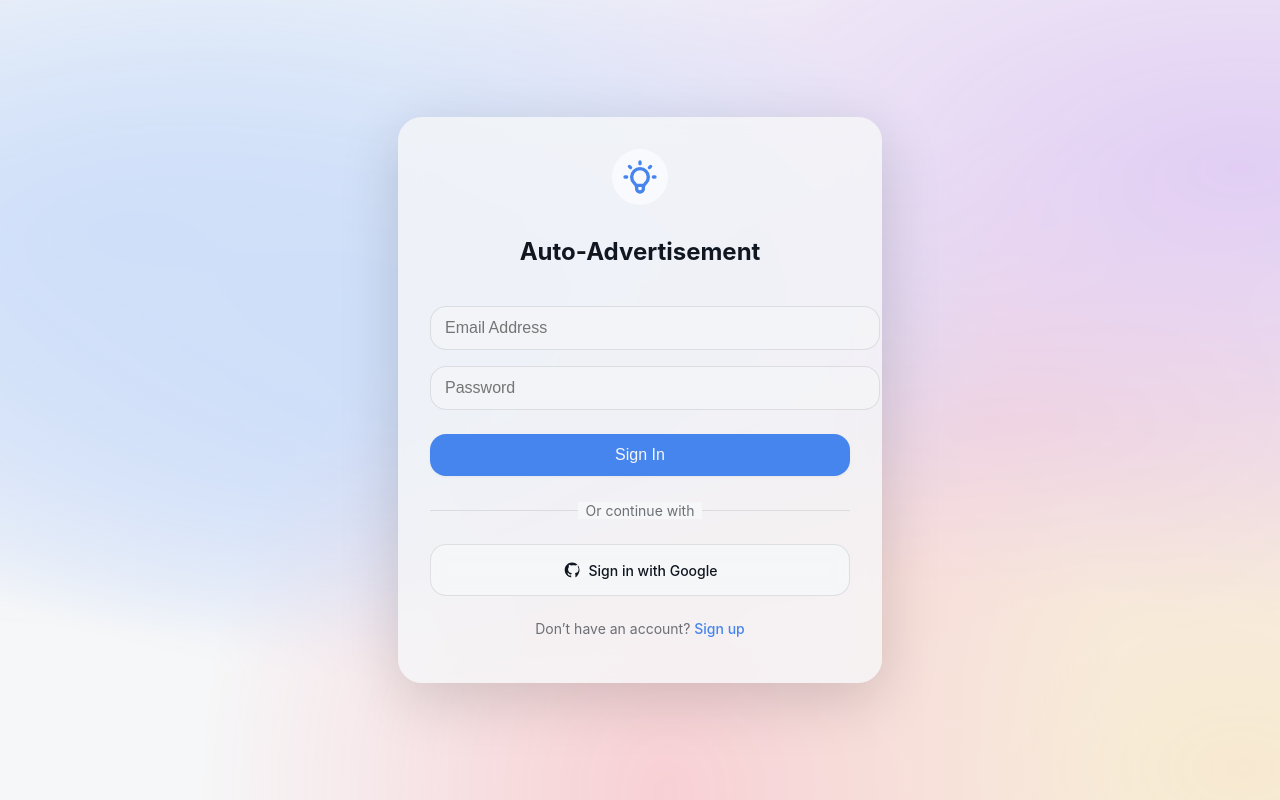
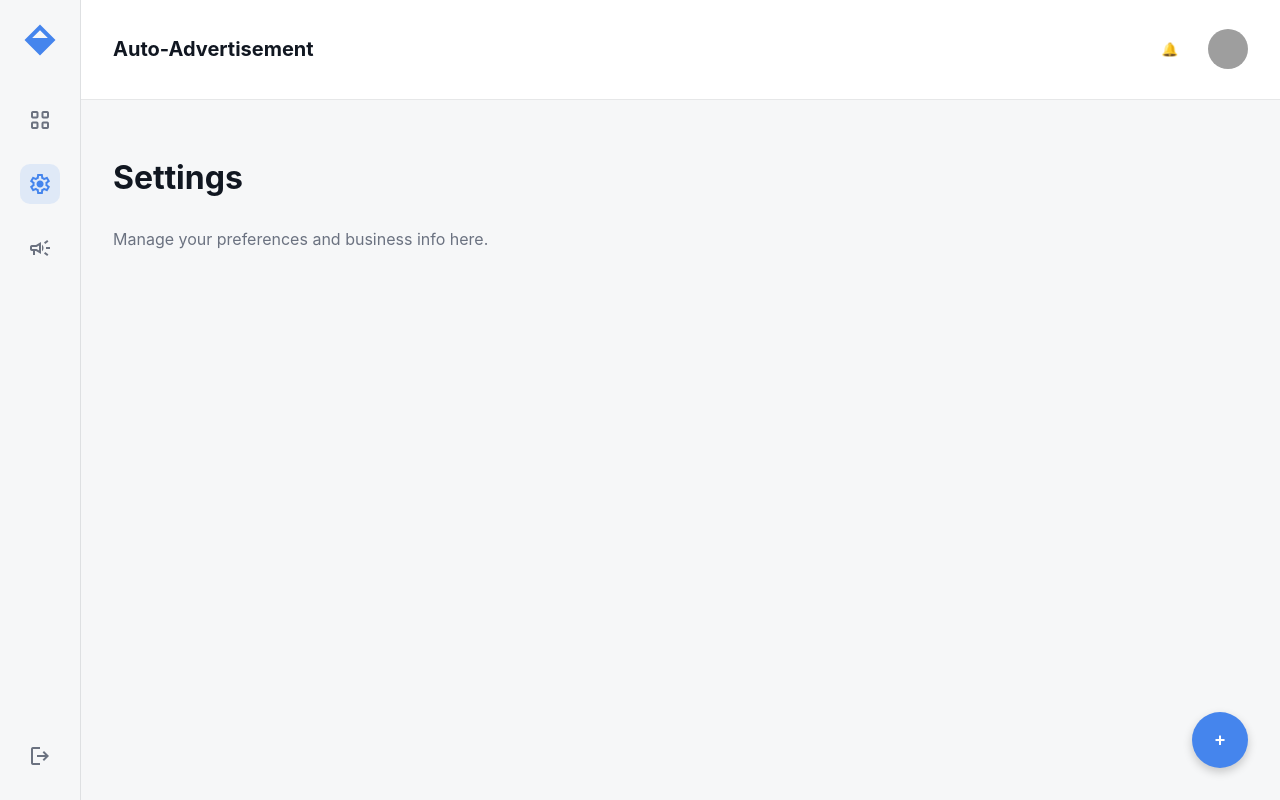
Before and after one commit to Jabanes/Auto-Advertisment-Frontend, a React (Vite) app: page /dashboard/settings in a window 1280 px wide. Before the commit this address led to /login. Built offline with nearby package versions, Linux system fonts and the light colour scheme; no server answers; grey boxes are pictures that could not be loaded.

Commit message:
Refactor dashboard routing and structure; add nested routes for products, settings, and future screens

```diff
--- a/src/App.tsx
+++ b/src/App.tsx
@@ -1,17 +1,23 @@
 import { Routes, Route, Navigate } from "react-router-dom";
-import LoginScreen from "../src/screens/LoginScreen";
-import DashboardScreen from "../src/screens/DashboardScreen";
-import ProtectedRoute from "../src/navigation/ProtectedRoute";
+import LoginScreen from "./screens/LoginScreen";
+import DashboardScreen from "./screens/Dashboard/DashboardScreen";
+import ProductsScreen from "./screens/Dashboard/ProductsScreen";
+import SettingsScreen from "./screens/Dashboard/SettingsScreen";
+import FutureScreen from "./screens/Dashboard/FutureScreen";
 
 export default function App() {
   return (
     <Routes>
-      <Route path="/" element={<Navigate to="/dashboard" replace />} />
+      <Route path="/" element={<Navigate to="/login" />} />
       <Route path="/login" element={<LoginScreen />} />
-      <Route element={<ProtectedRoute />}>
-        <Route path="/dashboard" element={<DashboardScreen />} />
+
+      {/* Nested dashboard */}
+      <Route path="/dashboard" element={<DashboardScreen />}>
+        <Route index element={<ProductsScreen />} />
+        <Route path="products" element={<ProductsScreen />} />
+        <Route path="settings" element={<SettingsScreen />} />
+        <Route path="future" element={<FutureScreen />} />
       </Route>
-      <Route path="*" element={<Navigate to="/dashboard" replace />} />
     </Routes>
   );
 }
--- a/src/components/Dashboard/Sidebar.tsx
+++ b/src/components/Dashboard/Sidebar.tsx
@@ -1,9 +1,16 @@
+import { useNavigate, useLocation } from "react-router-dom";
 import { theme } from "../../styles/theme";
 
-// Make sure the Material Symbols font is loaded globally
-// (we already added it in globalStyles.ts or main.tsx)
+export default function Sidebar() {
+  const navigate = useNavigate();
+  const location = useLocation();
 
-export default function Sidebar() {
+  const navItems = [
+    { icon: "view_cozy", path: "/dashboard/products" },
+    { icon: "settings", path: "/dashboard/settings" },
+    { icon: "campaign", path: "/dashboard/future" },
+  ];
+
   const iconBase: React.CSSProperties = {
     padding: theme.spacing.sm,
     borderRadius: theme.radii.md,
@@ -26,7 +33,6 @@ export default function Sidebar() {
         justifyContent: "space-between",
       }}
     >
-      {/* Logo */}
       <div style={{ color: theme.colors.primary, marginBottom: 40 }}>
         <svg width="32" height="32" fill="currentColor" viewBox="0 0 48 48">
           <path d="M47.2426 24L24 47.2426L0.757355 24L24 0.757355L47.2426 24ZM12.2426 21H35.7574L24 9.24264L12.2426 21Z" />
@@ -43,70 +49,39 @@ export default function Sidebar() {
           alignItems: "center",
         }}
       >
-        {/* Active icon (home) */}
+        {navItems.map((item) => {
+          const isActive = location.pathname === item.path;
+          return (
             <span
+              key={item.path}
               className="material-symbols-outlined"
               style={{
                 ...iconBase,
-            backgroundColor: `${theme.colors.primary}20`, // subtle tint
-            color: theme.colors.primary,
+                backgroundColor: isActive ? `${theme.colors.primary}20` : "transparent",
+                color: isActive ? theme.colors.primary : theme.colors.textMuted,
               }}
-        >
-          view_cozy
-        </span>
-
-        {/* Inactive icons */}
-        <span
-          className="material-symbols-outlined"
-          style={iconBase}
+              onClick={() => navigate(item.path)}
               onMouseEnter={(e) => {
                 (e.currentTarget as HTMLElement).style.color = theme.colors.primary;
                 (e.currentTarget as HTMLElement).style.backgroundColor =
                   `${theme.colors.primary}20`;
               }}
               onMouseLeave={(e) => {
-            (e.currentTarget as HTMLElement).style.color =
-              theme.colors.textMuted;
+                if (!isActive) {
+                  (e.currentTarget as HTMLElement).style.color = theme.colors.textMuted;
                   (e.currentTarget as HTMLElement).style.backgroundColor = "transparent";
+                }
               }}
             >
-          campaign
+              {item.icon}
             </span>
-
-        <span
-          className="material-symbols-outlined"
-          style={iconBase}
-          onMouseEnter={(e) => {
-            (e.currentTarget as HTMLElement).style.color = theme.colors.primary;
-            (e.currentTarget as HTMLElement).style.backgroundColor =
-              `${theme.colors.primary}20`;
-          }}
-          onMouseLeave={(e) => {
-            (e.currentTarget as HTMLElement).style.color =
-              theme.colors.textMuted;
-            (e.currentTarget as HTMLElement).style.backgroundColor = "transparent";
-          }}
-        >
-          settings
-        </span>
+          );
+        })}
       </nav>
 
       {/* Logout */}
       <div>
-        <span
-          className="material-symbols-outlined"
-          style={iconBase}
-          onMouseEnter={(e) => {
-            (e.currentTarget as HTMLElement).style.color = theme.colors.primary;
-            (e.currentTarget as HTMLElement).style.backgroundColor =
-              `${theme.colors.primary}20`;
-          }}
-          onMouseLeave={(e) => {
-            (e.currentTarget as HTMLElement).style.color =
-              theme.colors.textMuted;
-            (e.currentTarget as HTMLElement).style.backgroundColor = "transparent";
-          }}
-        >
+        <span className="material-symbols-outlined" style={iconBase}>
           logout
         </span>
       </div>
--- /dev/null
+++ b/src/screens/Dashboard/DashboardScreen.tsx
@@ -0,0 +1,30 @@
+import { Outlet } from "react-router-dom";
+import Header from "../../components/Dashboard/Header";
+import Sidebar from "../../components/Dashboard/Sidebar";
+import FloatingAddButton from "../../components/Dashboard/FloatingAddButton";
+import { theme } from "../../styles/theme";
+
+export default function DashboardScreen() {
+  return (
+    <div
+      style={{
+        display: "flex",
+        minHeight: "100vh",
+        width: "100vw",
+        backgroundColor: theme.colors.backgroundLight,
+        color: theme.colors.textDark,
+        fontFamily: theme.typography.fontFamily.display,
+        overflow: "hidden",
+      }}
+    >
+      <Sidebar />
+      <div style={{ flex: 1, display: "flex", flexDirection: "column" }}>
+        <Header />
+        <main style={{ flex: 1, padding: theme.spacing.xl }}>
+          <Outlet />
+        </main>
+        <FloatingAddButton />
+      </div>
+    </div>
+  );
+}
--- /dev/null
+++ b/src/screens/Dashboard/FutureScreen.tsx
@@ -0,0 +1,20 @@
+import { theme } from "../../styles/theme";
+
+export default function FutureScreen() {
+  return (
+    <div>
+      <h2
+        style={{
+          fontSize: theme.typography.fontSize["2xl"],
+          fontWeight: 700,
+          marginBottom: theme.spacing.xl,
+        }}
+      >
+        Coming Soon
+      </h2>
+      <p style={{ color: theme.colors.textMuted }}>
+        This area is reserved for future updates.
+      </p>
+    </div>
+  );
+}
--- /dev/null
+++ b/src/screens/Dashboard/ProductsScreen.tsx
@@ -0,0 +1,19 @@
+import ProductGrid from "../../components/Dashboard/ProductGrid";
+import { theme } from "../../styles/theme";
+
+export default function ProductsScreen() {
+  return (
+    <div>
+      <h2
+        style={{
+          fontSize: theme.typography.fontSize["2xl"],
+          fontWeight: 700,
+          marginBottom: theme.spacing.xl,
+        }}
+      >
+        Products
+      </h2>
+      <ProductGrid />
+    </div>
+  );
+}
--- /dev/null
+++ b/src/screens/Dashboard/SettingsScreen.tsx
@@ -0,0 +1,20 @@
+import { theme } from "../../styles/theme";
+
+export default function SettingsScreen() {
+  return (
+    <div>
+      <h2
+        style={{
+          fontSize: theme.typography.fontSize["2xl"],
+          fontWeight: 700,
+          marginBottom: theme.spacing.xl,
+        }}
+      >
+        Settings
+      </h2>
+      <p style={{ color: theme.colors.textMuted }}>
+        Manage your preferences and business info here.
+      </p>
+    </div>
+  );
+}
--- a/src/screens/DashboardScreen.tsx
+++ /dev/null
@@ -1,45 +0,0 @@
-import Header from "../components/Dashboard/Header";
-import Sidebar from "../components/Dashboard/Sidebar";
-import ProductGrid from "../components/Dashboard/ProductGrid";
-import FloatingAddButton from "../components/Dashboard/FloatingAddButton";
-import { theme } from "../styles/theme";
-
-export default function DashboardScreen() {
-  return (
-    <div
-      style={{
-        display: "flex",
-        minHeight: "100vh",
-        backgroundColor: theme.colors.backgroundLight,
-        color: theme.colors.textDark,
-        fontFamily: theme.typography.fontFamily.regular,
-      }}
-    >
-      <Sidebar />
-      <div style={{ flex: 1, display: "flex", flexDirection: "column" }}>
-        <Header />
-        <main style={{ flex: 1, padding: theme.spacing.xl }}>
-          <div
-            style={{
-              display: "flex",
-              justifyContent: "space-between",
-              alignItems: "center",
-              marginBottom: theme.spacing.xl,
-            }}
-          >
-            <h2
-              style={{
-                fontSize: theme.typography.fontSize["2xl"],
-                fontWeight: 700,
-              }}
-            >
-              Products
-            </h2>
-          </div>
-          <ProductGrid />
-        </main>
-        <FloatingAddButton />
-      </div>
-    </div>
-  );
-}
```
Lines whose indentation alone changed are shown as unchanged.
